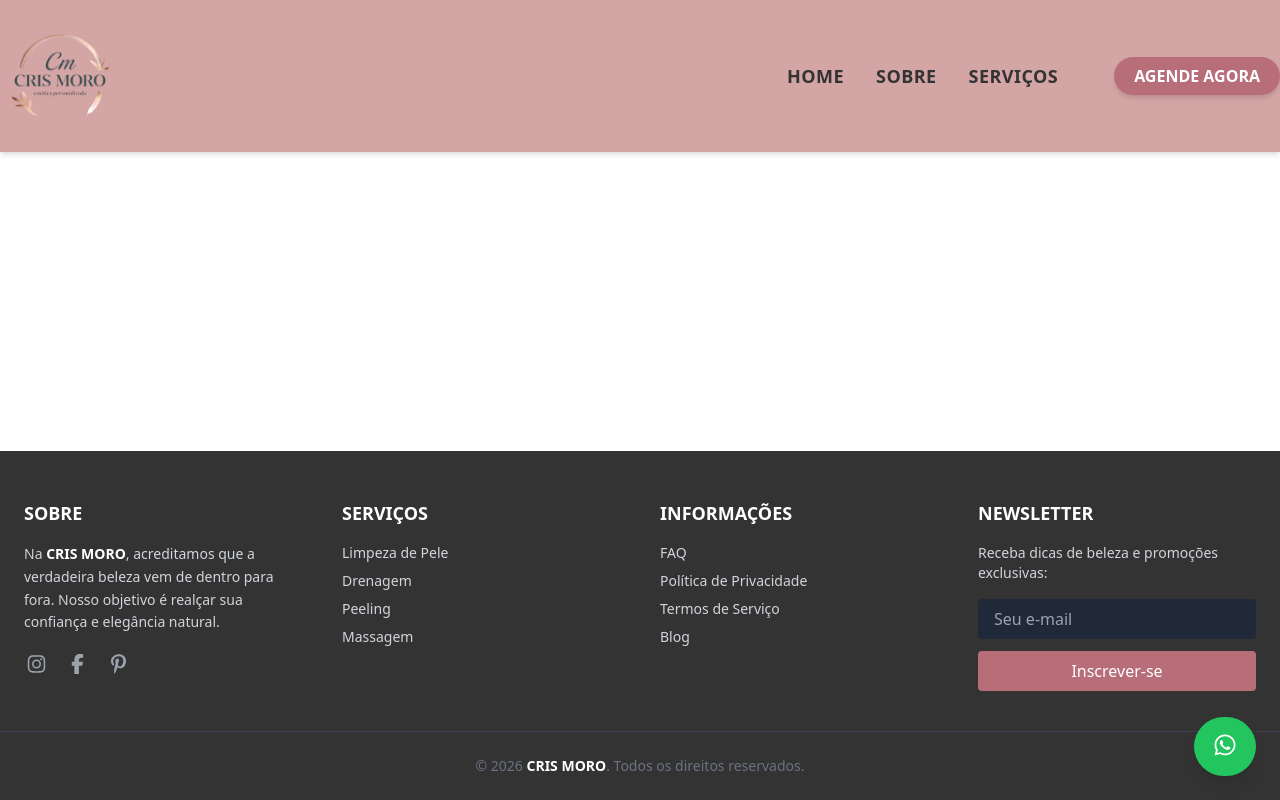
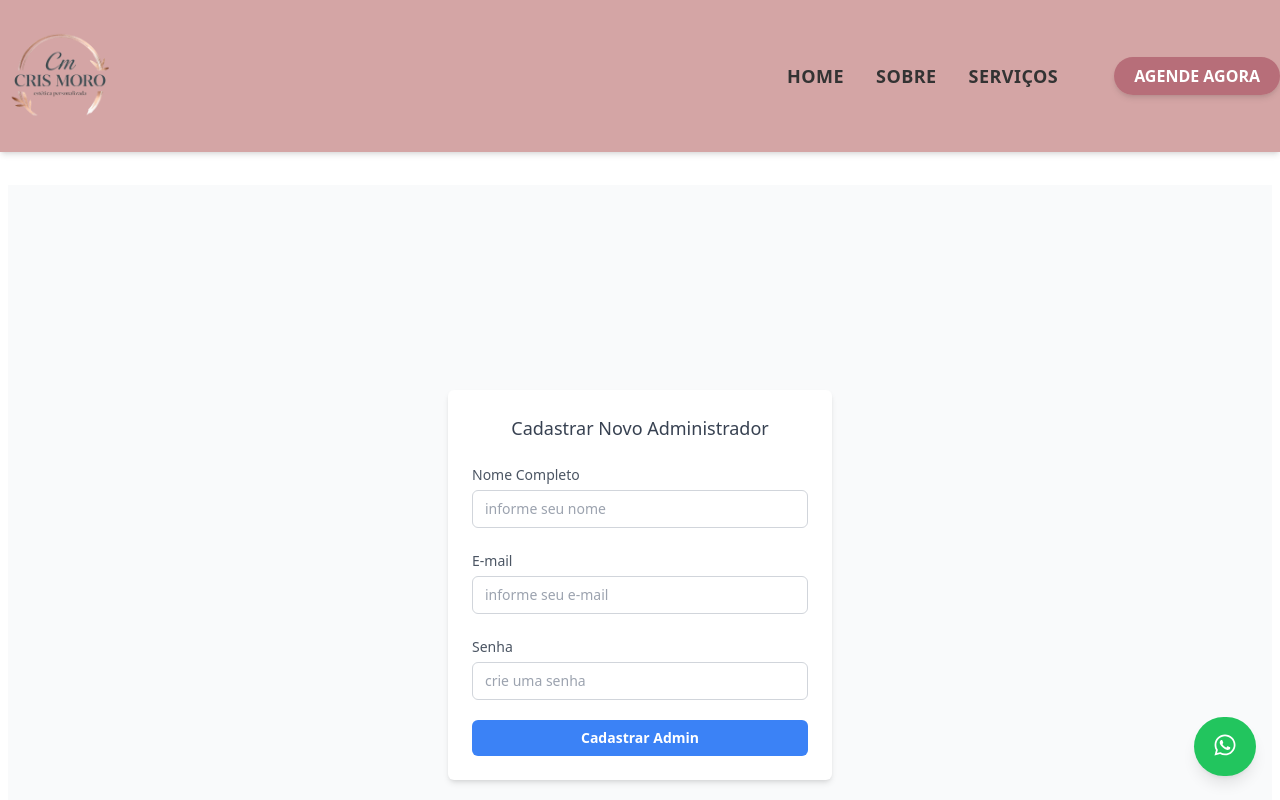
Before and after one commit to regislaguna/landPage-CrisMoro, a React (Create React App) app: page /cadastro in a window 1280 px wide. Shown: the top 800 px of the page. Built offline with nearby package versions, Linux system fonts and the light colour scheme.

Commit message:
adicionando página cadastro

```diff
--- a/src/app/App.js
+++ b/src/app/App.js
@@ -13,6 +13,7 @@ import Login from "../pages/Login";
 import PrivateRoute from "../components/Auth";
 import Questionario from "../components/Questionário";
 import Prontuarios from "../pages/Prontuarios";
+import Cadastro from "../pages/Cadastro";
 
 
 function App() {
@@ -42,6 +43,7 @@ function App() {
             <Route path="/agendamento" element={<Agendamento />} />
             <Route path="/questionario" element={<Questionario />} />
             <Route path="/servicos" element={<Servicos />} />
+            <Route path="/cadastro" element={<Cadastro />} />
             <Route path="/painel" element={
               <PrivateRoute>
                 <Painel/>
--- /dev/null
+++ b/src/pages/Cadastro.jsx
@@ -0,0 +1,128 @@
+import { useState } from "react";
+import { useNavigate } from "react-router-dom";
+import api from "../services/api";
+
+function Cadastro() {
+  const [nome, setNome] = useState('');
+  const [email, setEmail] = useState('');
+  const [senha, setSenha] = useState('');
+  const [sucesso, setSucesso] = useState('');
+  const [error, setError] = useState('');
+  const navigate = useNavigate();
+
+  async function handleCadastro(e) {
+    e.preventDefault();
+    setError('');
+    setSucesso('');
+
+    try {
+      // Dispara os dados para criar o administrador na Azure
+      await api.post('/register', { nome, email, senha });
+
+      setSucesso('Administrador cadastrado com sucesso!');
+
+      // Limpa os campos
+      setNome('');
+      setEmail('');
+      setSenha('');
+
+      // Espera 2 segundos para dar tempo de ler a mensagem e manda para o login
+      setTimeout(() => {
+        navigate('/login');
+      }, 2000);
+
+    } catch (err) {
+      if (err.response && err.response.data) {
+        setError(err.response.data.error || err.response.data.erro || 'Erro ao realizar cadastro.');
+      } else {
+        setError('Falha ao conectar com o servidor da Azure.');
+      }
+    }
+  }
+
+  return (
+    <main className="flex items-center justify-center min-h-screen bg-gray-50 px-4">
+      <form
+        onSubmit={handleCadastro}
+        className="bg-white w-full max-w-sm rounded-md shadow-md p-6 space-y-5"
+      >
+        <h2 className="text-center text-lg font-medium text-gray-700">
+          Cadastrar Novo Administrador
+        </h2>
+
+        {/* Campo Nome */}
+        <div className="space-y-1">
+          <label htmlFor="nome" className="text-sm font-medium text-gray-600">
+            Nome Completo
+          </label>
+          <input
+            id="nome"
+            name="nome"
+            type="text"
+            placeholder="informe seu nome"
+            value={nome}
+            onChange={(e) => setNome(e.target.value)}
+            required
+            className="w-full border border-gray-300 rounded-md px-3 py-2 text-sm focus:ring-1 focus:ring-blue-300"
+          />
+        </div>
+
+        {/* Campo E-mail */}
+        <div className="space-y-1">
+          <label htmlFor="email" className="text-sm font-medium text-gray-600">
+            E-mail
+          </label>
+          <input
+            id="email"
+            name="email"
+            type="email"
+            placeholder="informe seu e-mail"
+            value={email}
+            onChange={(e) => setEmail(e.target.value)}
+            required
+            className="w-full border border-gray-300 rounded-md px-3 py-2 text-sm focus:ring-1 focus:ring-blue-300"
+          />
+        </div>
+
+        {/* Campo Senha */}
+        <div className="space-y-1">
+          <label htmlFor="senha" className="text-sm font-medium text-gray-600">
+            Senha
+          </label>
+          <input
+            id="senha"
+            name="senha"
+            type="password"
+            placeholder="crie uma senha"
+            value={senha}
+            onChange={(e) => setSenha(e.target.value)}
+            required
+            className="w-full border border-gray-300 rounded-md px-3 py-2 text-sm focus:ring-1 focus:ring-blue-300"
+          />
+        </div>
+
+        <button
+          type="submit"
+          className="w-full bg-blue-500 text-white text-sm font-semibold py-2 rounded-md hover:bg-blue-600 transition"
+        >
+          Cadastrar Admin
+        </button>
+
+        {/* Feedbacks de Erro ou Sucesso */}
+        {sucesso && (
+          <span className="block text-center text-green-600 text-sm mt-2 font-medium">
+            {sucesso}
+          </span>
+        )}
+
+        {error && (
+          <span role="alert" className="block text-center text-red-500 text-sm mt-2">
+            {error}
+          </span>
+        )}
+      </form>
+    </main>
+  );
+}
+
+export default Cadastro;
```
